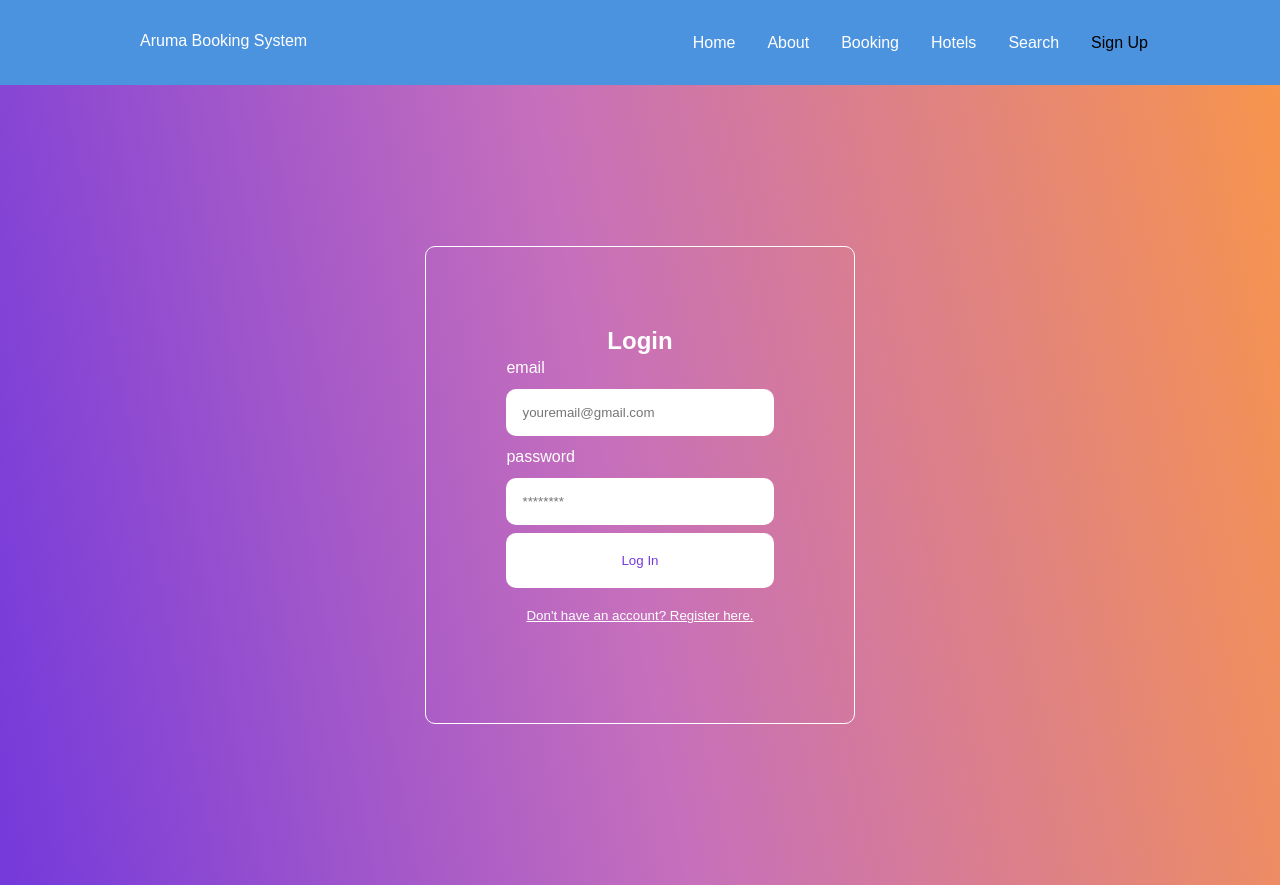
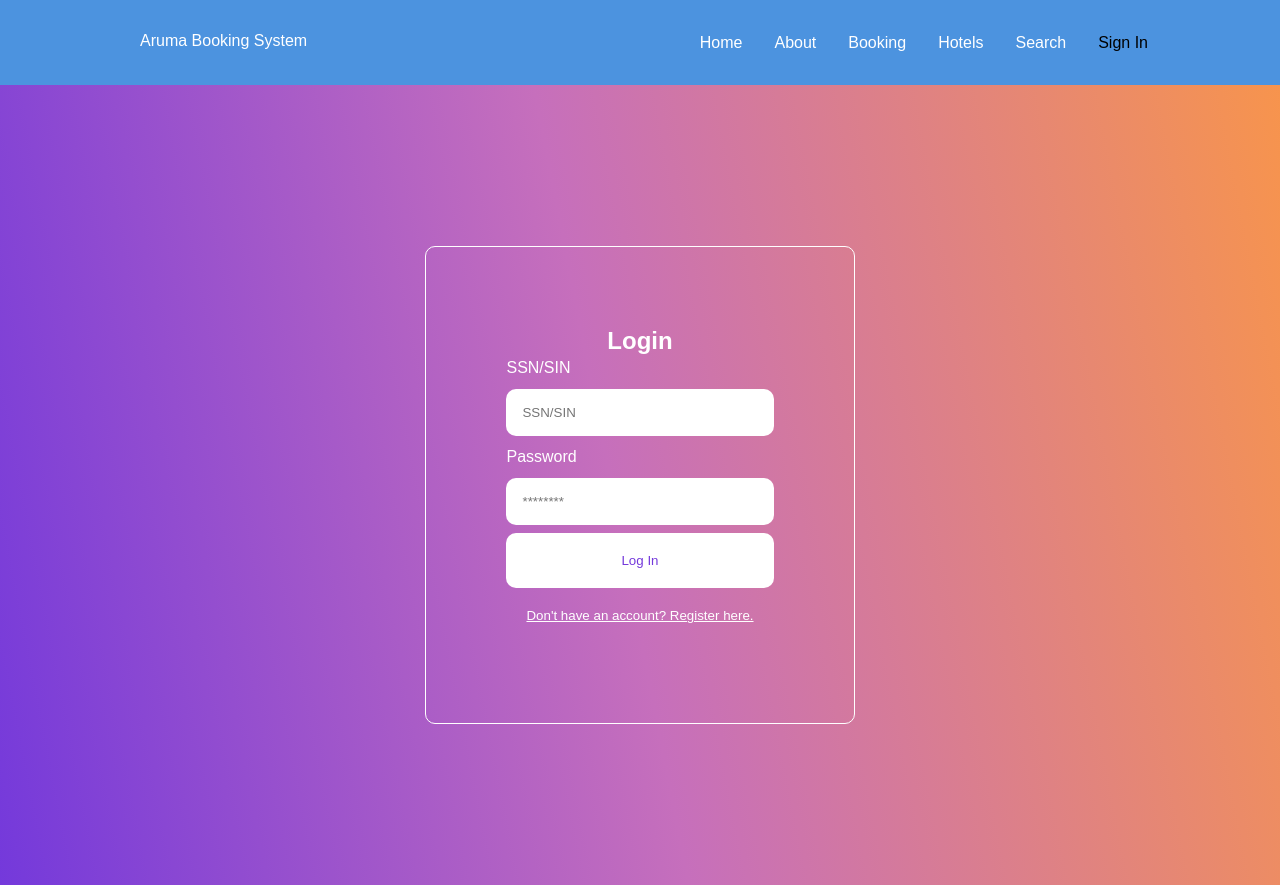
Before and after one commit to Fahmi-IT/CSI2132_Project, a React (Create React App) app: page /signup in a window 1280 px wide. Built offline with nearby package versions, Linux system fonts and the light colour scheme.

Commit message:
small changes

```diff
--- a/src/components/NavBar/index.js
+++ b/src/components/NavBar/index.js
@@ -30,7 +30,7 @@ const NavBar = () => {
             Search
           </NavLink>
           <NavLink to='/signup' activeStyle>
-            Sign Up
+            Sign In
           </NavLink>
         </NavMenu>
       </Nav>
--- a/src/components/pages/login_register/Login.jsx
+++ b/src/components/pages/login_register/Login.jsx
@@ -13,9 +13,9 @@ export const Login = (props) => {
         <div className="auth-form-container">
             <h2>Login</h2>
             <form className="login-form" onSubmit={handleSubmit}>
-                <label htmlFor="email">email</label>
-                <input value={email} onChange={(e) => setEmail(e.target.value)}type="email" placeholder="youremail@gmail.com" id="email" name="email" />
-                <label htmlFor="password">password</label>
+                <label htmlFor="email">SSN/SIN</label>
+                <input value={email} onChange={(e) => setEmail(e.target.value)}type="text" placeholder="SSN/SIN" id="email" name="email" />
+                <label htmlFor="password">Password</label>
                 <input value={pass} onChange={(e) => setPass(e.target.value)} type="password" placeholder="********" id="password" name="password" />
                 <button type="submit">Log In</button>
             </form>
--- a/src/components/pages/login_register/Register.jsx
+++ b/src/components/pages/login_register/Register.jsx
@@ -13,11 +13,11 @@ export const Register = (props) => {
         <div className="auth-form-container">
             <h2>Register</h2>
         <form className="register-form" onSubmit={handleSubmit}>
-            <label htmlFor="name">Full name</label>
-            <input value={name} name="name" onChange={(e) => setName(e.target.value)} id="name" placeholder="full Name" />
-            <label htmlFor="email">email</label>
-            <input value={email} onChange={(e) => setEmail(e.target.value)}type="email" placeholder="youremail@gmail.com" id="email" name="email" />
-            <label htmlFor="password">password</label>
+            <label htmlFor="name">Full Name</label>
+            <input value={name} name="name" onChange={(e) => setName(e.target.value)} id="name" placeholder="Full Name" />
+            <label htmlFor="email">SSN/SIN</label>
+            <input value={email} onChange={(e) => setEmail(e.target.value)}type="text" placeholder="SSN/SIN" id="email" name="email" />
+            <label htmlFor="password">Password</label>
             <input value={pass} onChange={(e) => setPass(e.target.value)} type="password" placeholder="********" id="password" name="password" />
             <button type="submit">Register</button>
         </form>
--- a/src/components/pages/search.js
+++ b/src/components/pages/search.js
@@ -1,4 +1,5 @@
 import React from 'react';
+import searchBar from './search_bar/searchbar';
 
 const Search = () => {
   return (
```
Also changed, not shown: src/components/pages/search_bar/searchbar.js (added).
